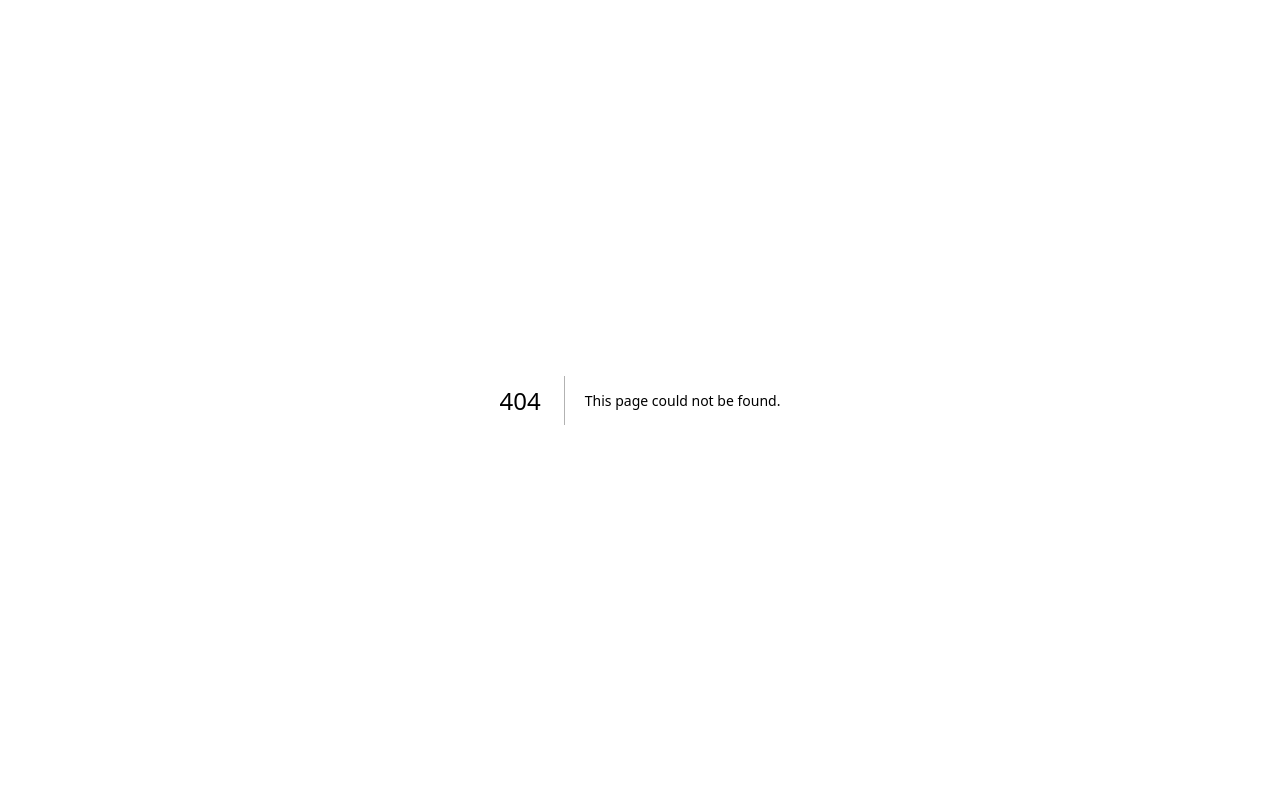
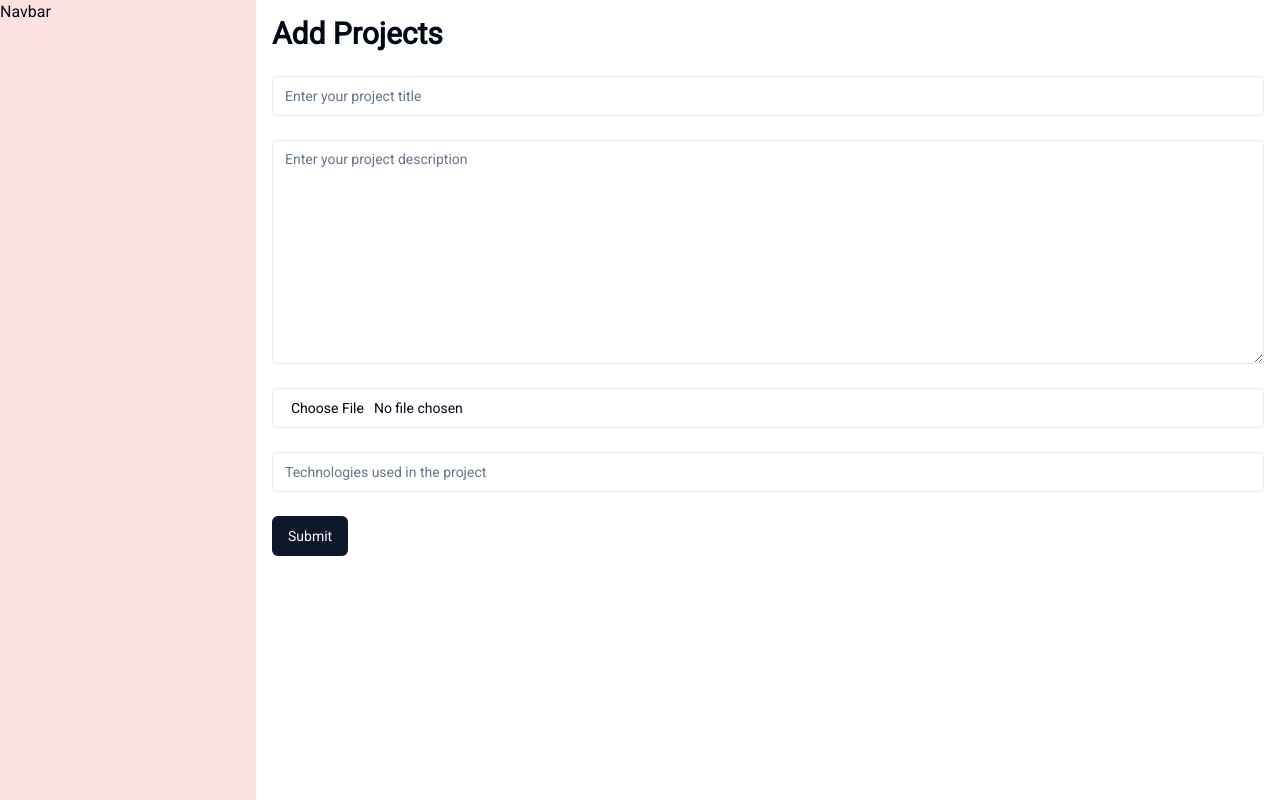
Before and after one commit to LuffiDeMonk/new-portfolio, a Next.js app: page /dashboard/projects in a window 1280 px wide. Before the commit this address had no page. Built offline with nearby package versions, Linux system fonts and the light colour scheme; no server answers.

Commit message:
file input added

```diff
--- a/app/(protected)/dashboard/page.tsx
+++ /dev/null
@@ -1,17 +0,0 @@
-import { signOut } from '@/auth'
-import Heading from '@/components/dashboard/Heading'
-import { Button } from '@/components/ui/button'
-import { Metadata } from 'next'
-import React from 'react'
-
-export const metadata: Metadata = {
-    title: "Portfolio | Dashboard"
-}
-
-export default function Dashboard() {
-    return (
-        <div>
-
-        </div>
-    )
-}
--- /dev/null
+++ b/app/(protected)/dashboard/projects/action.ts
@@ -0,0 +1,44 @@
+'use server'
+
+import { storage } from "@/firebase"
+import { Project } from "@/models/project"
+import { connect } from "@/utils/connect"
+
+import { getDownloadURL, ref, uploadBytes } from "firebase/storage"
+import { v4 } from "uuid"
+
+export const addProject = async (prev: any, data: FormData) => {
+    const newData = Object.fromEntries(data)
+    const { title, description, skills } = newData
+    const image = data.get('image') as File
+
+    let imageUrl = ''
+
+    const imageRef = ref(storage, `portfolio/project/${image.name}`)
+    try {
+        const uploadbytes = await uploadBytes(imageRef, image)
+        imageUrl = await getDownloadURL(uploadbytes.ref)
+
+    } catch (error) {
+        console.log(error)
+        return {
+            type: 'error',
+            message: 'Error occured while uploading image'
+        }
+    }
+    try {
+        await connect()
+        await Project.create({
+            title,
+            description,
+            skills,
+            image: imageUrl
+        })
+    } catch (error) {
+        console.log(error)
+    }
+
+    return {
+
+    }
+}
--- /dev/null
+++ b/app/(protected)/dashboard/projects/page.tsx
@@ -0,0 +1,18 @@
+
+import FormContainer from '@/components/dashboard/FormContainer'
+import Heading from '@/components/dashboard/Heading'
+import ProjectForm from '@/components/dashboard/Projects/ProjectForm'
+import React from 'react'
+
+export default function Projects() {
+    return (
+        <>
+            <Heading
+                title='Add Projects'
+            />
+            <FormContainer>
+                <ProjectForm />
+            </FormContainer>
+        </>
+    )
+}
--- /dev/null
+++ b/components/dashboard/Projects/ProjectForm.tsx
@@ -0,0 +1,103 @@
+'use client'
+
+import { addProject } from '@/app/(protected)/dashboard/projects/action'
+import { Button } from '@/components/ui/button'
+import { Form, FormControl, FormField, FormItem, FormMessage } from '@/components/ui/form'
+import { Input } from '@/components/ui/input'
+import { Textarea } from '@/components/ui/textarea'
+import { ProjectFormValidation } from '@/validation/ProjectFormValidation'
+import { zodResolver } from '@hookform/resolvers/zod'
+import React from 'react'
+import { useFormState } from 'react-dom'
+import { SubmitHandler, useForm } from 'react-hook-form'
+import { z } from 'zod'
+
+const initialState = {
+    type: '',
+    message: ''
+}
+
+export default function ProjectForm() {
+    const [state, formAction] = useFormState(addProject, initialState)
+    const form = useForm<z.infer<typeof ProjectFormValidation>>({
+        resolver: zodResolver(ProjectFormValidation),
+        defaultValues: {
+            description: '',
+            skills: '',
+            title: '',
+            image: undefined
+        }
+    })
+    const fileRef = form.register('image')
+
+    const onSubmit: SubmitHandler<z.infer<typeof ProjectFormValidation>> = async (data) => {
+        const newData = new FormData()
+        newData.append('title', data.title),
+            newData.append('description', data.description)
+        newData.append('skills', data.skills)
+        newData.append('image', data.image[0])
+
+        await formAction(newData)
+        console.log(data)
+    }
+
+
+    return (
+        <Form {...form}>
+            <form onSubmit={form.handleSubmit(onSubmit)} className='space-y-6'>
+                <FormField
+                    control={form.control}
+                    name='title'
+                    render={({ field }) => (
+                        <FormItem>
+                            <FormControl>
+                                <Input {...field} placeholder='Enter your project title' />
+                            </FormControl>
+                            <FormMessage />
+                        </FormItem>
+                    )}
+                />
+                <FormField
+                    control={form.control}
+                    name='description'
+                    render={({ field }) => (
+                        <FormItem>
+                            <FormControl>
+                                <Textarea {...field} placeholder='Enter your project description' className='h-56' />
+                            </FormControl>
+                            <FormMessage />
+                        </FormItem>
+                    )}
+                />
+                <FormField
+                    control={form.control}
+                    name='image'
+                    render={() => (
+                        <FormItem>
+                            <FormControl>
+                                <Input
+                                    {...fileRef}
+                                    type='file'
+                                    placeholder='Enter your project description'
+                                />
+                            </FormControl>
+                            <FormMessage />
+                        </FormItem>
+                    )}
+                />
+                <FormField
+                    control={form.control}
+                    name='skills'
+                    render={({ field }) => (
+                        <FormItem>
+                            <FormControl>
+                                <Input {...field} placeholder='Technologies used in the project' />
+                            </FormControl>
+                        </FormItem>
+                    )}
+                />
+                <Button>Submit</Button>
+            </form>
+        </Form>
+    )
+}
--- /dev/null
+++ b/firebase.ts
@@ -0,0 +1,14 @@
+import { initializeApp } from 'firebase/app'
+import { getStorage } from 'firebase/storage'
+
+const firebaseConfig = {
+    apiKey: process.env.FIREBASE_API_KEY,
+    authDomain: process.env.FIREBASE_AUTH_DOMAIN,
+    projectId: process.env.FIREBASE_PROJECT_ID,
+    storageBucket: process.env.FIREBASE_STORAGE_BUCKET,
+    messagingSenderId: process.env.FIREBASE_MESSAGING_SENDER_ID,
+    appId: process.env.FIREBASE_APP_ID
+};
+
+const app = initializeApp(firebaseConfig);
+export const storage = getStorage(app)
--- /dev/null
+++ b/models/project.ts
@@ -0,0 +1,12 @@
+import mongoose from "mongoose";
+
+const ProjectSchema = new mongoose.Schema(
+    {
+        title: { type: String, required: true },
+        description: { type: String, required: true },
+        image: { type: String, required: true },
+        skills: { type: String, required: true }
+    }
+)
+
+export const Project = mongoose.models?.Project || mongoose.model('Project', ProjectSchema)
--- a/package.json
+++ b/package.json
@@ -13,9 +13,11 @@
     "@radix-ui/react-dialog": "^1.0.5",
     "@radix-ui/react-label": "^2.0.2",
     "@radix-ui/react-slot": "^1.0.2",
+    "aws4": "^1.12.0",
     "bcryptjs": "^2.4.3",
     "class-variance-authority": "^0.7.0",
     "clsx": "^2.1.0",
+    "firebase": "^10.9.0",
     "framer-motion": "^11.0.16",
     "lucide-react": "^0.359.0",
     "mongoose": "^8.2.3",
@@ -26,6 +28,7 @@
     "react-hook-form": "^7.51.1",
     "tailwind-merge": "^2.2.2",
     "tailwindcss-animate": "^1.0.7",
+    "uuid": "^9.0.1",
     "zod": "^3.22.4"
   },
   "devDependencies": {
@@ -33,6 +36,7 @@
     "@types/node": "^20",
     "@types/react": "^18",
     "@types/react-dom": "^18",
+    "@types/uuid": "^9.0.8",
     "autoprefixer": "^10.0.1",
     "eslint": "^8",
     "eslint-config-next": "14.1.4",
--- /dev/null
+++ b/validation/ProjectFormValidation.ts
@@ -0,0 +1,13 @@
+import { z } from "zod";
+
+const ACCEPTED_IMAGE_TYPES = ["image/jpeg", "image/jpg", "image/png", "image/webp"];
+
+export const ProjectFormValidation = z.object({
+    title: z.string().min(1, 'This is a required field'),
+    description: z.string().min(1, "This is a required field"),
+    skills: z.string().min(1, 'This is a required field'),
+    image: z.any()
+        .refine(files => files != undefined, "Required ")
+        .refine(file => ACCEPTED_IMAGE_TYPES.includes(file?.[0]?.type), "Unsupported file format")
+
+})
```
Also changed, not shown: 1 other file (tests, documents, lock files or other folders).
